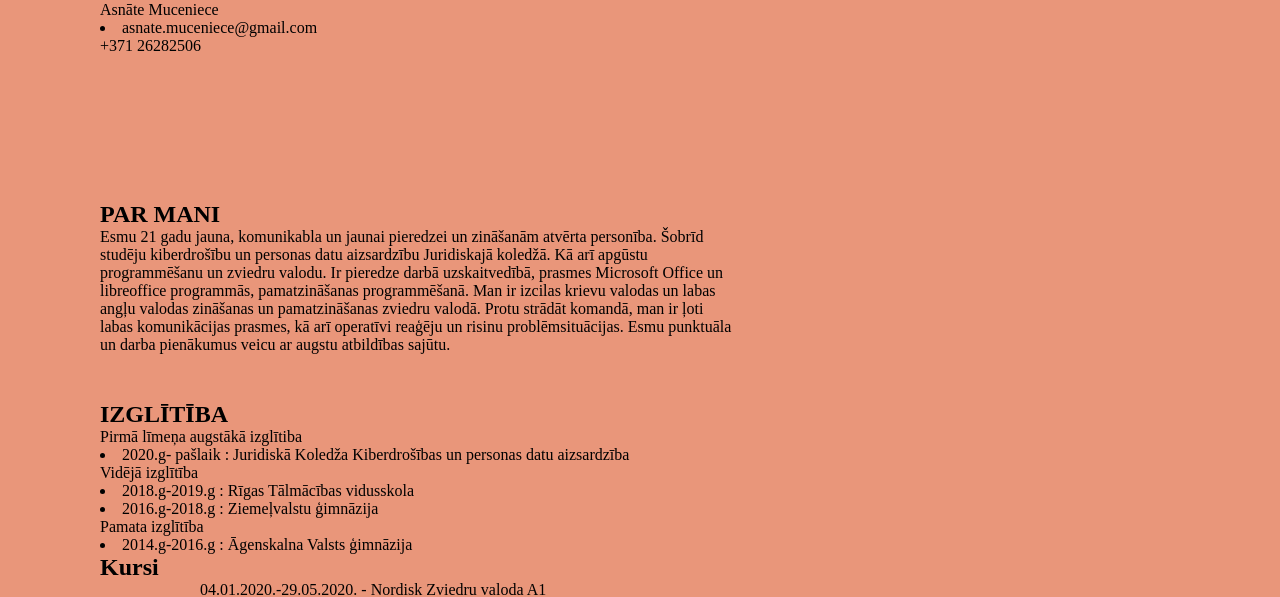
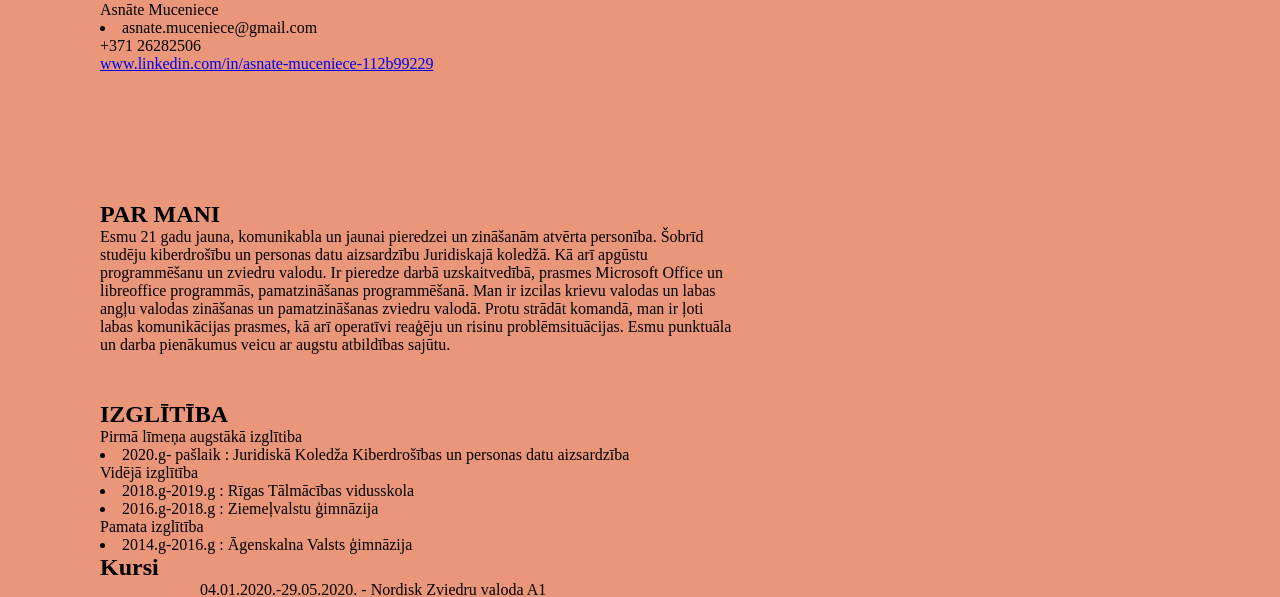
Before and after one commit to ashleece-muc/cv_majaslapa, a plain HTML site: page index.html in a window 1280 px wide. Shown: the part 503-1100 px from the top of the page. Drawn offline with Linux system fonts and the light colour scheme.

Commit message:
linkedin

```diff
--- a/index.html
+++ b/index.html
@@ -19,6 +19,7 @@
             <li><a herf="">asnate.muceniece@gmail.com</a></li>
             </ul>
             <ul>+371 26282506</ul>
+            <a href="Linkedin">www.linkedin.com/in/asnate-muceniece-112b99229</a>
         </div>
 
     </nav>
```
